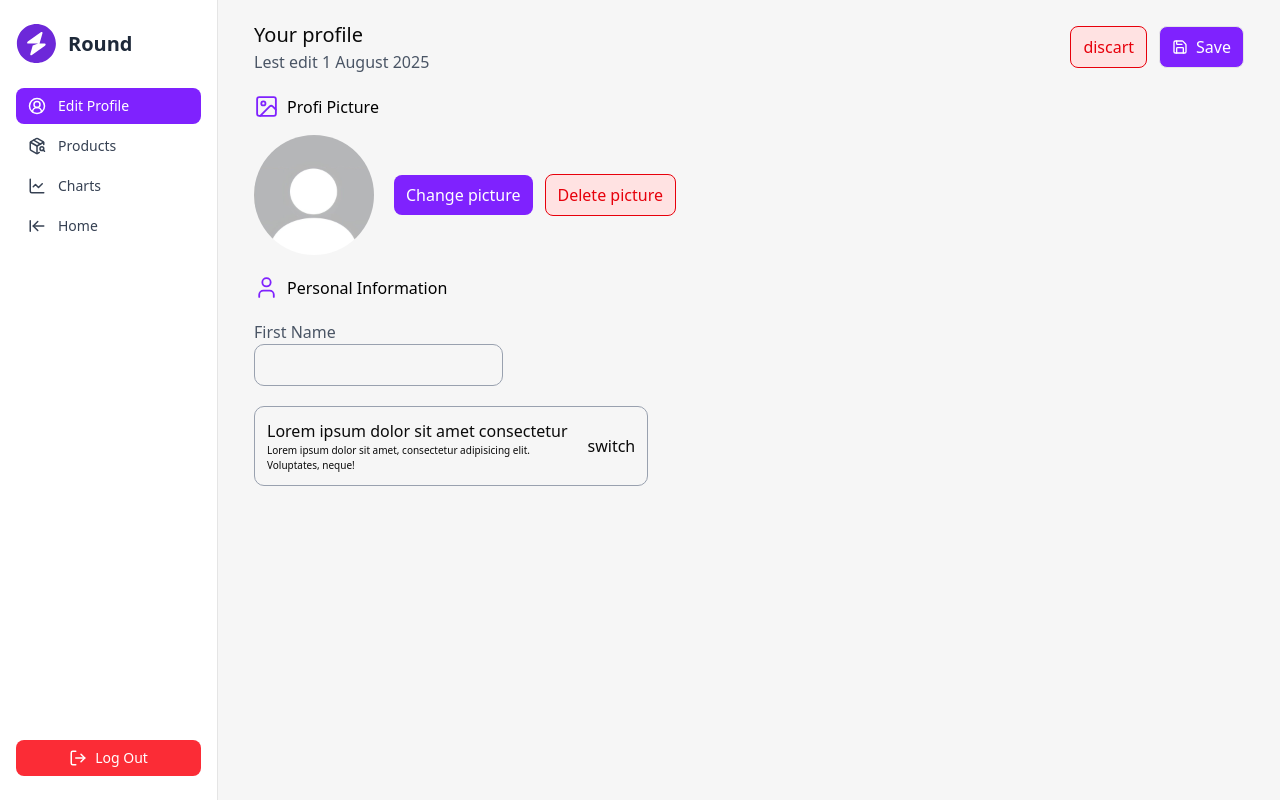
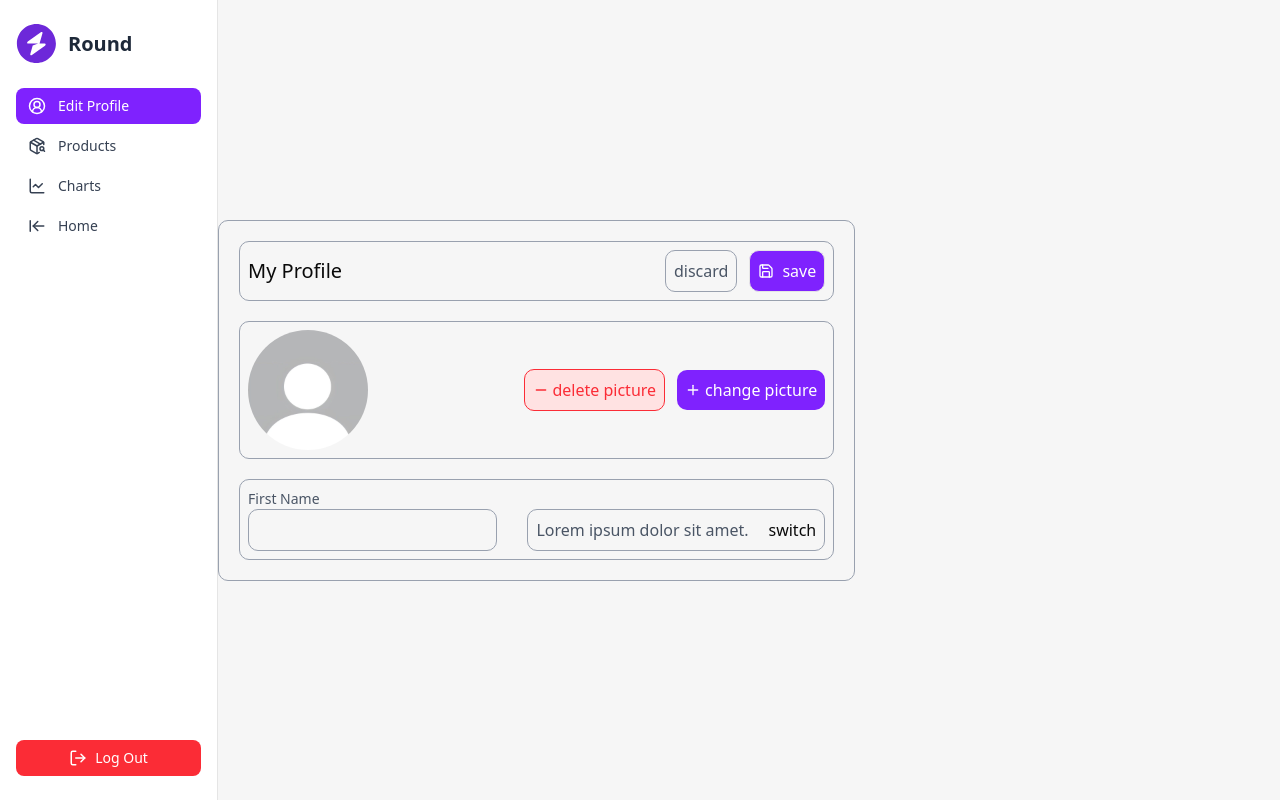
Before and after one commit to Muhammadali-fr/eCommerce, a Next.js app: page /user/settings in a window 1280 px wide. Built offline with nearby package versions, Linux system fonts and the light colour scheme; no server answers.

Commit message:
edit profile

```diff
--- a/app/user/settings/page.tsx
+++ b/app/user/settings/page.tsx
@@ -1,63 +1,36 @@
 
 import { Save } from "lucide-react"
-import { Image } from "lucide-react"
-import { User } from "lucide-react"
-
+import { Plus } from "lucide-react"
+import { Minus } from "lucide-react"
 export default function UserSettings() {
 
     return (
-        <div className="w-[990px] h-screen flex flex-col gap-5 py-5">
-            <div className="w-full flex items-center justify-between ">
-                <div className="flex flex-col ">
-                    <p className="text-[20px]">Your profile</p>
-                    <p className="text-[16px] text-gray-600">Lest edit 1 August 2025</p>
-                </div>
-                <div className="flex items-center justify-center gap-3">
-                    <button className="border py-2 px-3 rounded-md text-[16px] text-red-600 cursor-pointer border border-red-600 bg-red-100 hover:bg-red-200">discart</button>
-                    <button className="border py-2 px-3 rounded-md text-[16px] text-white flex items-center justify-center gap-2 bg-violet-600 hover:bg-violet-500 cursor-pointer"><Save size={16} /> Save</button>
-                </div>
-            </div>
-            {/* Profi Picture */}
-            <div className="flex flex-col gap-4">
-                <div className="flex items-center gap-2 text-violet-600">
-                    <Image size={25} strokeWidth={1.75} />
-                    <p className="text-[16px] text-black">Profi Picture</p>
-                </div>
-                <div className="flex items-center  justify-start gap-5">
-                    <div className="w-30 h-30 cursor-pointer">
-                        <img className="rounded-full " src="/assets/default-user.png" alt="img" />
-                    </div>
+        <div className="flex-grow">
+            <div className="w-[60%] py-5 px-5 flex flex-col gap-5 border border-gray-400 rounded-lg">
+                <div className="flex items-center justify-between  border border-gray-400 p-2 rounded-lg">
+                    <p className="text-[20px]">My Profile</p>
                     <div className="flex items-center justify-center gap-3">
-                        <button className="bg-violet-600 text-[16px] text-white py-2 px-3 rounded-md hover:bg-violet-500 cursor-pointer">Change picture</button>
-                        <button className="border border-red-600 bg-red-100 text-[16px] text-red-600 py-2 px-3 rounded-md hover:bg-red-200 cursor-pointer">Delete picture</button>
+                        <button className="py-2 px-2 border rounded-lg border-gray-400 text-[16px] text-gray-600 hover:bg-gray-100 cursor-pointer">discard</button>
+                        <button className="py-2 px-2 border rounded-lg flex items-center justify-center gap-2 text-[16px] text-white bg-violet-600 cursor-pointer hover:bg-violet-500"><Save size={16} />save</button>
                     </div>
                 </div>
-            </div>
-            {/* Personal Information */}
-            <div className="flex flex-col gap-5">
-                <div className="flex items-center gap-2 text-violet-600">
-                    <User size={25} strokeWidth={1.75} />
-                    <p className="text-[16px] text-black">Personal Information</p>
+                <div className="flex items-center justify-between gap-5 border border-gray-400 p-2 rounded-lg">
+                    <img className="w-30 h-30 rounded-full" src="/assets/default-user.png" alt="" />
+                    <div className="flex items-center justify-center gap-3">
+                        <button className="py-2 px-2 rounded-lg bg-red-100 text-[16px] text-red-500 border border-red-500 flex items-center justify-center gap-1 cursor-pointer hover:bg-red-200"><Minus size={16} />delete picture</button>
+                        <button className="py-2 px-2 rounded-lg bg-violet-600 text-[16px] text-white flex items-center justify-center gap-1 cursor-pointer hover:bg-violet-500"><Plus size={16} />change picture</button>
+                    </div>
                 </div>
-                <form className="">
-                    <div className="">
-                        <label className="w-full ">
-                            <p className="text-[16px] text-gray-600 cursor-pointer">First Name</p>
-                            <input className="p-2 border border-gray-400 rounded-lg" type="text" />
-                        </label>
+                <form className="flex items-end justify-between border border-gray-400 p-2 rounded-lg">
+                    <label>
+                        <p className="text-[14px] text-gray-600">First Name</p>
+                        <input className="p-2 border border-gray-400 rounded-lg text-gray-600" type="text" />
+                    </label>
+                    <div className="flex items-center justify-center gap-5 border border-gray-400 p-2 rounded-lg">
+                        <p className="text-[16px] text-gray-600">Lorem ipsum dolor sit amet.</p>
+                        switch
                     </div>
                 </form>
-            </div>
-            <div className="flex items-center justify-start">
-                <div className="border border-gray-400 rounded-lg p-3 flex items-center justify-between gap-5">
-                    <div>
-                        <p className="text-[16px]">Lorem ipsum dolor sit amet consectetur</p>
-                        <p className="max-w-[300px] text-[10px]">Lorem ipsum dolor sit amet, consectetur adipisicing elit. Voluptates, neque!</p>
-                    </div>
-                    <div>
-                        switch
-                    </div>
-                </div>
             </div>
         </div>
     )
```
